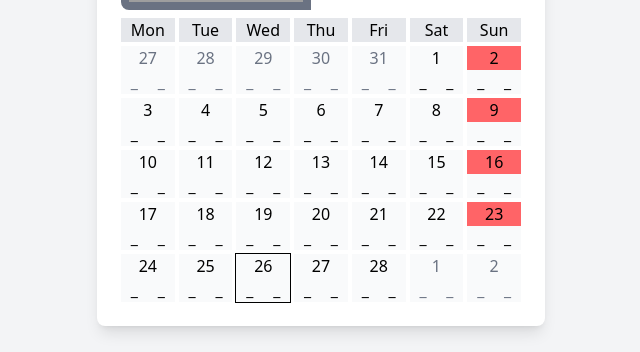
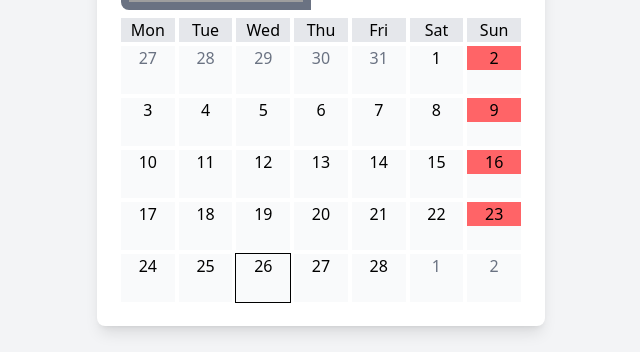
Before and after one commit to abusnitsky/simple-tools, a React (Vite) app in the folder simple-tools/: page /calendar in a window 1280 px wide. Shown: the part 268-620 px from the top of the page, without its empty margins (319-959 px from the left). Built offline with nearby package versions, Linux system fonts and the light colour scheme; no server answers; grey boxes are pictures that could not be loaded.

Commit message:
addjust some styles

```diff
--- a/simple-tools/src/Calendar/Day.jsx
+++ b/simple-tools/src/Calendar/Day.jsx
@@ -13,13 +13,13 @@ const Day = ({ day, month, holiday, important, event, off, changeView }) => {
                 <span >{day}</span>
             </div>
             <div className='flex justify-center items-center'>
-                <div className={`${important ? 'bg-red-500' : 'bg-inherit'} w-full text-center`}>
-                    {important ? '!' : '_'}</div>
-                <div className={`${event ? 'bg-green-500' : 'bg-inherit'} w-full text-center`}>
-                    {event ? 'E' : '_'}
+                <div className={`${important ? 'bg-red-500' : 'bg-inherit'} w-full text-center rounded-full scale-75`}>
+                    {important ? '!' : '\u00A0'}
+                </div>
+                <div className={`${event ? 'bg-amber-400' : 'bg-inherit'} w-full text-center rounded-full scale-75`}>
+                    {event ? 'E' : '\u00A0'}
                 </div>
             </div>
-
         </div>
     );
 };
--- a/simple-tools/src/Calendar/DayPage.jsx
+++ b/simple-tools/src/Calendar/DayPage.jsx
@@ -83,7 +83,7 @@ const DayPage = ({ changeView, year, month, day }) => {
             <span className='pb-1'>Add:</span>
             <button className='bg-red-500 rounded-lg px-2 pb-1 hover:ring cursor-pointer'
               onClick={() => toggleEditMode(true)}>Important</button>
-            <button className='bg-amber-500 rounded-lg px-2 pb-1 hover:ring cursor-pointer'
+            <button className='bg-amber-400 rounded-lg px-2 pb-1 hover:ring cursor-pointer'
               onClick={() => toggleEditMode(false)}>Event</button>
           </div>
         }
@@ -95,7 +95,7 @@ const DayPage = ({ changeView, year, month, day }) => {
             .sort((a, b) => new Date(a.date) - new Date(b.date))
             .map((event, i) => (
               <div key={i} className='bg-gray-200 flex justify-between items-center p-2 rounded-lg'>
-                <div className='bg-gray-300 px-1'>{new Date(event.date).toLocaleTimeString([], { hour: '2-digit', minute: '2-digit' })}</div>
+                <div className={`${event.important? 'bg-red-500' : 'bg-amber-400'} px-1 rounded-lg`}>{new Date(event.date).toLocaleTimeString([], { hour: '2-digit', minute: '2-digit' })}</div>
                 <div className='w-full pl-2'>{event.text}</div>
                 <div className='flex gap-x-1'>
                   <button onClick={() => {
@@ -103,11 +103,11 @@ const DayPage = ({ changeView, year, month, day }) => {
                     handleDelete(event._id);
                   }}>
                     <img src={editIcon} alt='Edit'
-                      className='bg-amber-500' />
+                      className='bg-amber-500 hover:bg-amber-600 cursor-pointer' />
                   </button>
                   <button onClick={() => handleDelete(event._id)}>
                     <img src={deleteIcon} alt='Delete'
-                      className='bg-red-500' />
+                      className='bg-red-500 hover:bg-red-600 cursor-pointer' />
                   </button>
                 </div>
               </div>
--- a/simple-tools/src/Todo/Todo.jsx
+++ b/simple-tools/src/Todo/Todo.jsx
@@ -37,7 +37,7 @@ function Todo() {
 
     return (
         <div className="min-h-screen bg-gray-100 flex justify-center">
-            <div className="bg-white shadow-lg rounded-lg m-3 p-6 w-full max-w-md">
+            <div className="bg-white shadow-lg rounded-lg m-3 p-6 w-full max-w-md h-full">
                 <div className="mb-4">
                     <form className="flex items-center" onSubmit={handleSubmit}>
                         <input
--- a/simple-tools/src/Translit/Translit.jsx
+++ b/simple-tools/src/Translit/Translit.jsx
@@ -56,10 +56,10 @@ const Translit = () => {
 
     return (
         <div className="min-h-screen bg-gray-100 flex justify-center">
-            <div className="bg-white shadow-lg rounded-lg m-3 p-6 w-full max-w-md">
-                <div className="grid grid-cols-17 border-t">
+            <div className="bg-white shadow-lg rounded-lg m-3 p-6 w-full max-w-md h-full">
+                <div className="grid grid-cols-17 gap-1">
                     {Object.entries(filterDuplicates(translitCollection)).map(([key, value]) => (
-                        <div className="bg-gray-100 flex flex-col justify-center items-center border-b"
+                        <div className="bg-gray-100 flex flex-col justify-center items-center ring-1 ring-gray-300 shadow-lg"
                             key={key}>
                             <div>{key}</div>
                             <div>{value}</div>
```
